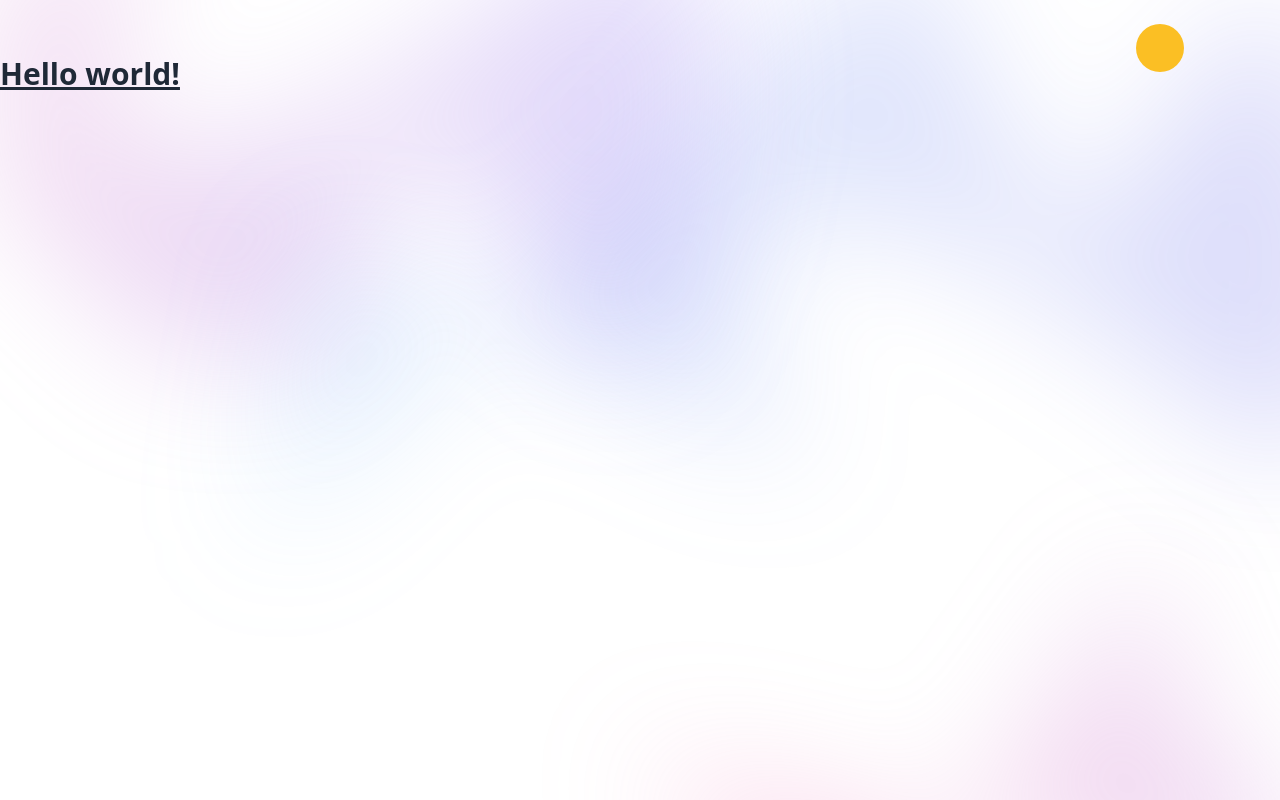
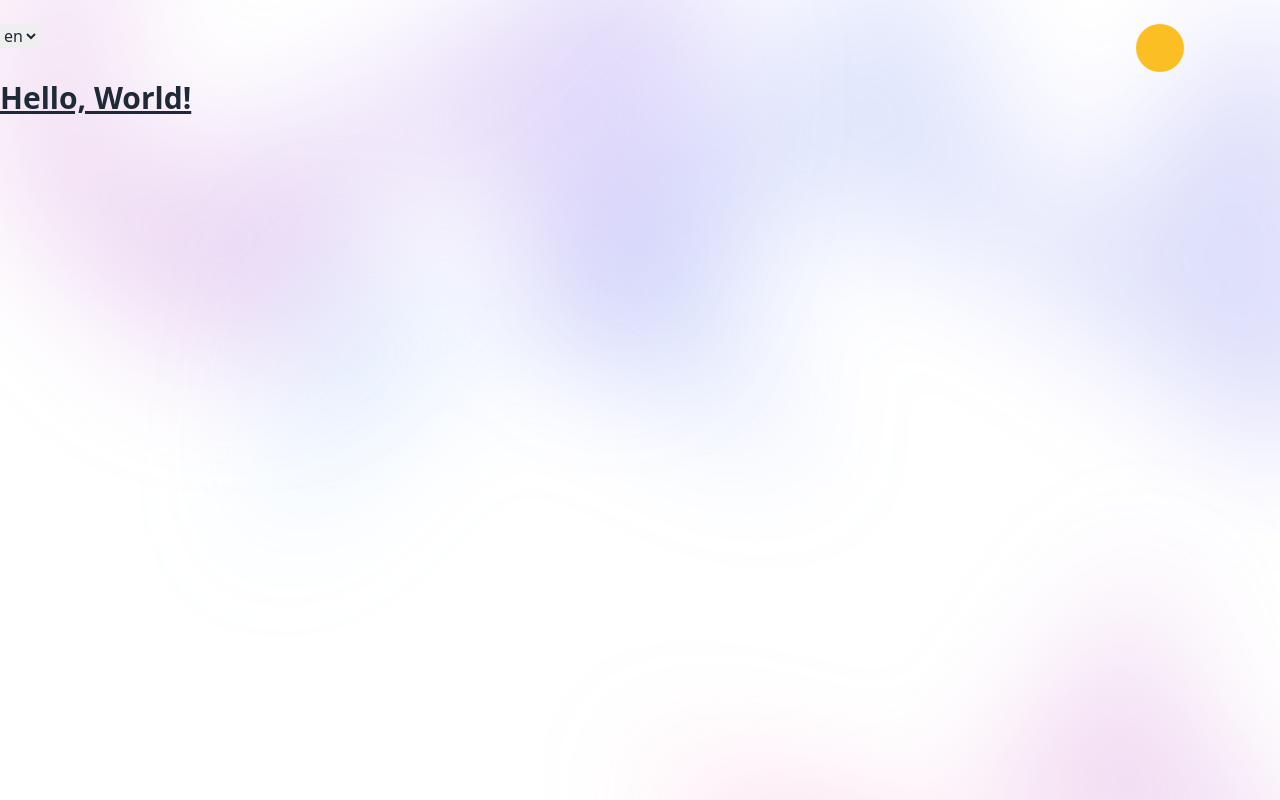
Before and after one commit to shamscorner/oinvogenny, a SvelteKit app: page / in a window 1280 px wide. Shown: the top 800 px of the page. Built offline with nearby package versions, Linux system fonts and the light colour scheme.

Commit message:
feat: add localization

```diff
--- /dev/null
+++ b/src/lib/i18n/index.ts
@@ -0,0 +1,43 @@
+import { derived, writable } from 'svelte/store';
+import type { LocaleType } from './translations';
+import { translations } from './translations';
+
+export const locale = writable<LocaleType>('en');
+export const locales = Object.keys(
+	translations
+) as LocaleType[];
+
+function translate(
+	locale: LocaleType,
+	key: string,
+	vars: Record<string, string>
+) {
+	// Let's throw some errors if we're trying to use keys/locales that don't exist.
+	// We could improve this by using Typescript and/or fallback values.
+	if (!key) throw new Error('no key provided to $t()');
+	if (!locale)
+		throw new Error(`no translation for key "${key}"`);
+
+	// Grab the translation from the translations object.
+	let text = translations[locale][key];
+
+	if (!text)
+		throw new Error(
+			`no translation found for ${locale}.${key}`
+		);
+
+	// Replace any passed in variables in the translation string.
+	Object.keys(vars).map((k) => {
+		const regex = new RegExp(`{{${k}}}`, 'g');
+		text = text.replace(regex, vars[k]);
+	});
+
+	return text;
+}
+
+export const t = derived(
+	locale,
+	($locale) =>
+		(key: string, vars = {}) =>
+			translate($locale, key, vars)
+);
--- /dev/null
+++ b/src/lib/i18n/translations.ts
@@ -0,0 +1,12 @@
+import en from '../../locales/en.json';
+import es from '../../locales/es.json';
+
+export type LocaleType = 'en' | 'es';
+
+export const translations: Record<
+	LocaleType,
+	Record<string, string>
+> = {
+	en,
+	es
+};
--- /dev/null
+++ b/src/locales/en.json
@@ -0,0 +1,5 @@
+{
+	"homepage.title": "Hello, World!",
+	"homepage.welcome": "Hi <strong>{{name}}</strong>, how are you?",
+	"homepage.time": "The current time is: {{time}}"
+}
--- /dev/null
+++ b/src/locales/es.json
@@ -0,0 +1,5 @@
+{
+	"homepage.title": "¡Hola Mundo!",
+	"homepage.welcome": "Hola, <strong>{{name}}</strong>, ¿cómo estás?",
+	"homepage.time": "La hora actual es: {{time}}"
+}
--- a/src/routes/+layout.svelte
+++ b/src/routes/+layout.svelte
@@ -1,6 +1,6 @@
 <script>
+	import '../app.css';
 	import ThemeSwitch from '$lib/global/ThemeSwitch.svelte';
-	import '../app.css';
 </script>
 
 <ThemeSwitch />
--- /dev/null
+++ b/src/routes/+layout.ts
@@ -0,0 +1 @@
+export const ssr = false;
--- a/src/routes/+page.svelte
+++ b/src/routes/+page.svelte
@@ -1,3 +1,13 @@
+<script lang="ts">
+	import { t, locale, locales } from '$lib/i18n';
+</script>
+
+<select bind:value={$locale}>
+	{#each locales as l}
+		<option value={l}>{l}</option>
+	{/each}
+</select>
+
 <h1 class="mt-4 h-5 pt-4 pb-6 text-3xl font-bold underline">
-	Hello world!
+	{$t('homepage.title')}
 </h1>
```
